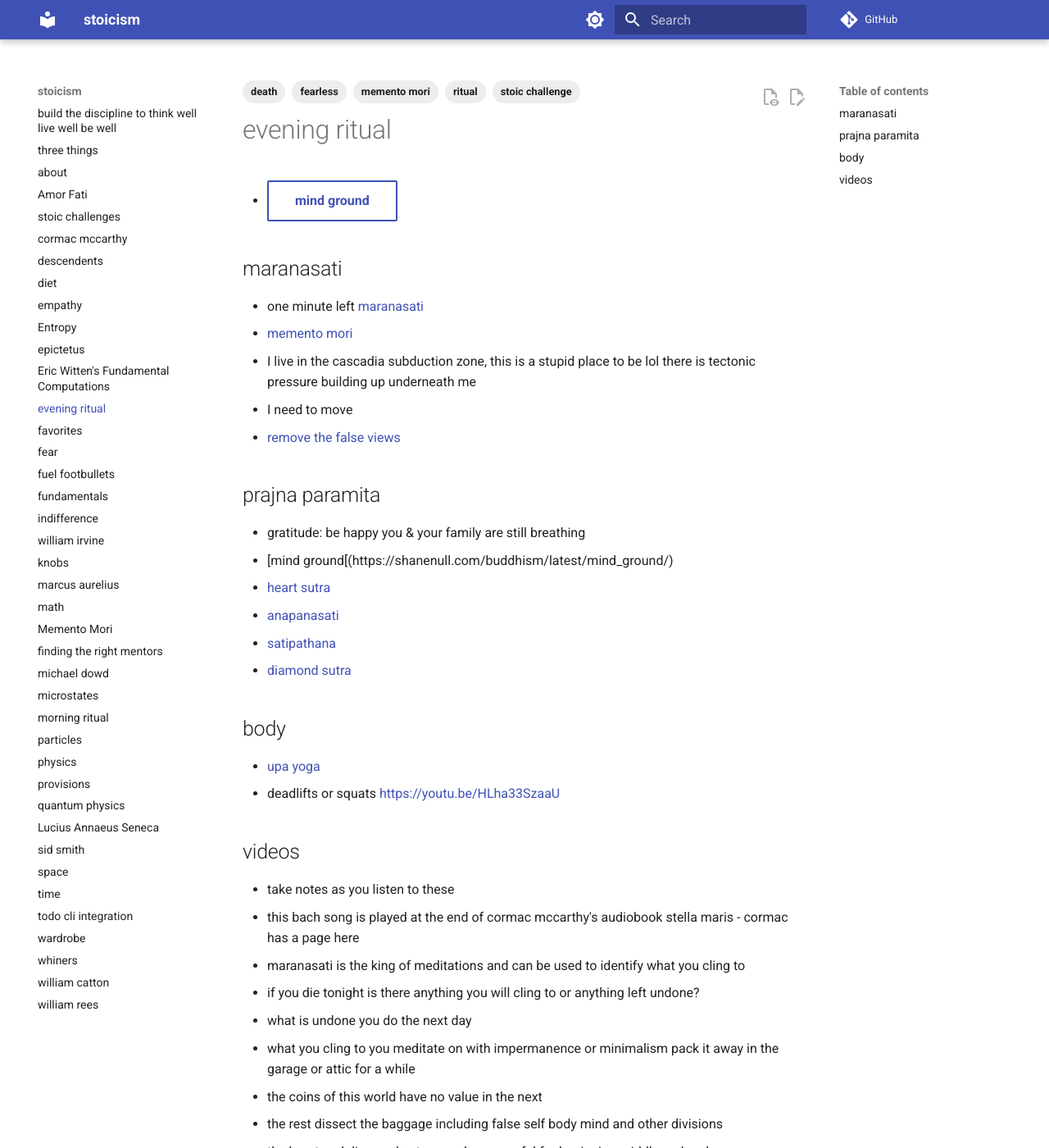
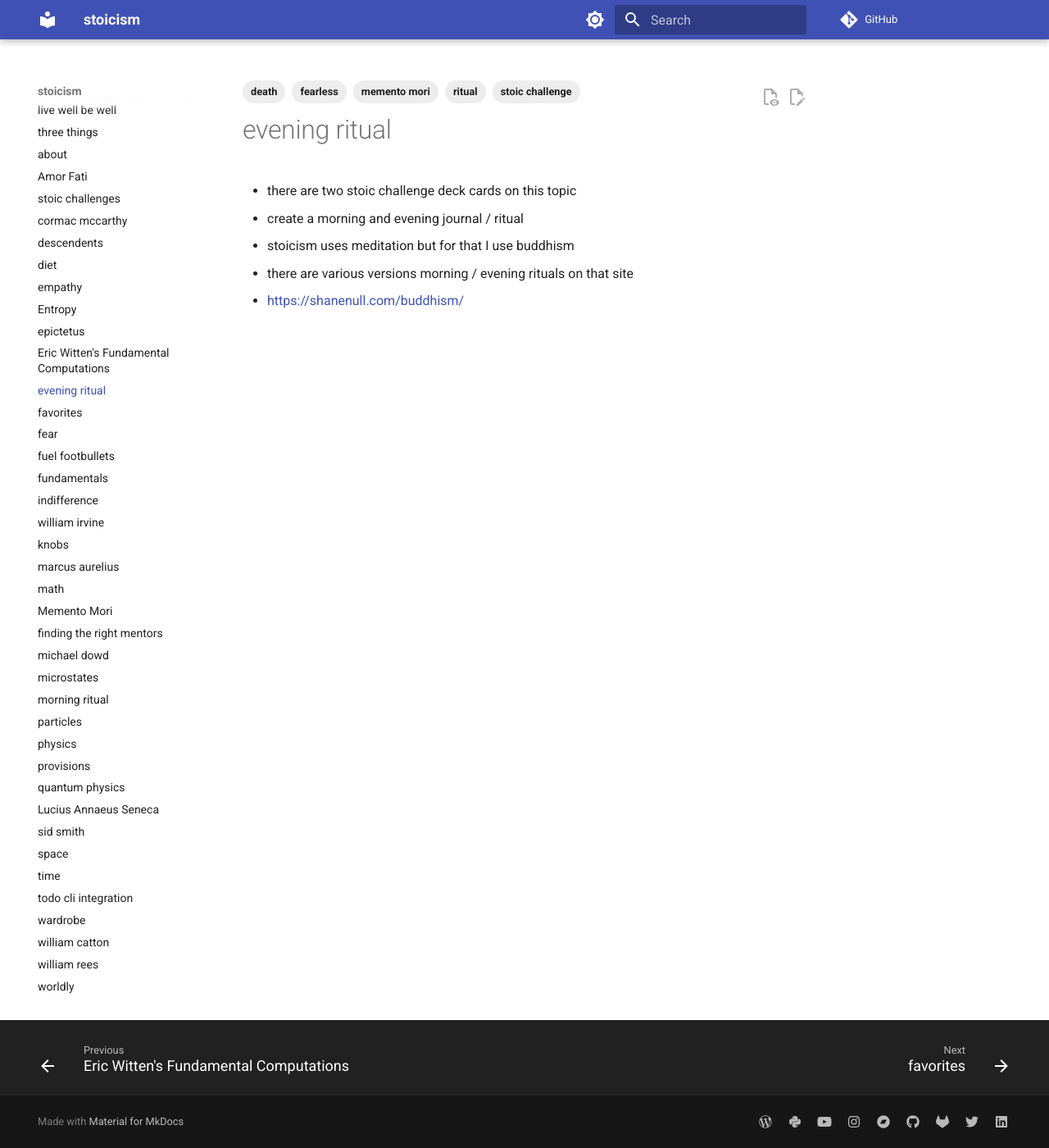
Before and after one commit to shane0/stoicism, an MkDocs documentation site: the page built from docs/evening_ritual.md, in a window 1280 px wide and 1400 px high. Shown: the whole window at 82% size. Built offline with MkDocs 1.6.1 and Material for MkDocs 9.7.7, drawn with Linux system fonts in a browser that asks for light colours; comment, search, counter and statistics services are not loaded; the version menu is left out; some of the changed text lies outside the part shown.

Commit message:
docs(docs): minor updates

```diff
--- a/docs/evening_ritual.md
+++ b/docs/evening_ritual.md
@@ -8,55 +8,8 @@ tags:
 ---
 # evening ritual
 
-- [mind ground](https://shanenull.com/buddhism/latest/mind_ground/){ .md-button }
-
-## maranasati
-
-- one minute left [maranasati](https://shanenull.com/buddhism/2023/maranasati/)
-- [memento mori](memento_mori.md)
-- I live in the cascadia subduction zone, this is a stupid place to be lol there is tectonic pressure building up underneath me
-- I need to move
-- [remove the false views](https://shanenull.com/buddhism/2024/samudaya/#false-views)
-
-## prajna paramita
-
-- gratitude: be happy you & your family are still breathing
-- [mind ground[(https://shanenull.com/buddhism/latest/mind_ground/)
-- [heart sutra](https://shanenull.com/buddhism/2024/heart_sutra/)
-- [anapanasati](https://shanenull.com/buddhism/2023/anapanasati/)
-- [satipathana](https://shane0.pythonanywhere.com/meditation/meditation/10)
-- [diamond sutra](https://shanenull.com/buddhism/2024/diamond_sutra/)
-
-## body
-
-- [upa yoga](https://youtu.be/Jf5qUhz-FVk)
-- deadlifts or squats <https://youtu.be/HLha33SzaaU>
-
-## videos
-
-- take notes as you listen to these
-- this bach song is played at the end of cormac mccarthy's audiobook stella maris - cormac has a page here
-- maranasati is the king of meditations and can be used to identify what you cling to
-- if you die tonight is there anything you will cling to or anything left undone?
-- what is undone you do the next day
-- what you cling to you meditate on with impermanence or minimalism pack it away in the garage or attic for a while
-- the coins of this world have no value in the next
-- the rest dissect the baggage including false self body mind and other divisions
-- the heart and diamond sutra are always useful for beginning middle and end
-- these sutras include letting go of all baggage and delusion
-- there is no wisdom and no attainment
-- there is nothing to be achieved by way of prajna paramita
-
-<iframe width="1159" height="652" src="https://www.youtube.com/embed/XVC9bRDniOk" title="Partita No. 2 in D Minor Bwv 1004: Ciaccona" frameborder="0" allow="accelerometer; autoplay; clipboard-write; encrypted-media; gyroscope; picture-in-picture; web-share" referrerpolicy="strict-origin-when-cross-origin" allowfullscreen></iframe>
-
-<iframe width="1159" height="652" src="https://www.youtube.com/embed/5SBrCdRTX8o" title="Maranasati: Buddhist Reflections on Death" frameborder="0" allow="accelerometer; autoplay; clipboard-write; encrypted-media; gyroscope; picture-in-picture; web-share" referrerpolicy="strict-origin-when-cross-origin" allowfullscreen></iframe>
-
-<iframe width="1043" height="652" src="https://www.youtube.com/embed/aaNq1DenFh8" title="0303n4b1 The Five Recollections \ \ Thanissaro Bhikkhu \ \ Dhamma Talks" frameborder="0" allow="accelerometer; autoplay; clipboard-write; encrypted-media; gyroscope; picture-in-picture; web-share" referrerpolicy="strict-origin-when-cross-origin" allowfullscreen></iframe>
-
-<iframe width="1043" height="652" src="https://www.youtube.com/embed/TuOgsn60oYw" title="0205n1b2 The Five Aggregates \ \ Thanissaro Bhikkhu \ \ Dhamma Talks" frameborder="0" allow="accelerometer; autoplay; clipboard-write; encrypted-media; gyroscope; picture-in-picture; web-share" referrerpolicy="strict-origin-when-cross-origin" allowfullscreen></iframe>
-
-<iframe width="1157" height="652" src="https://www.youtube.com/embed/_p1_RZpCQos?list=PLGY2UhH7nNtJKrAFJWKphAd9chqw8Jfew" title="𝐓𝐡𝐞 𝐇𝐞𝐚𝐫𝐭 𝐒𝐮𝐭𝐫𝐚 ~  Prajñāpāramitā  ~ The Perfection of Wisdom" frameborder="0" allow="accelerometer; autoplay; clipboard-write; encrypted-media; gyroscope; picture-in-picture; web-share" referrerpolicy="strict-origin-when-cross-origin" allowfullscreen></iframe>
-
-<iframe width="799" height="652" src="https://www.youtube.com/embed/HK9u7Jz-vNA" title="The Diamond Sutra - spoken in English" frameborder="0" allow="accelerometer; autoplay; clipboard-write; encrypted-media; gyroscope; picture-in-picture; web-share" referrerpolicy="strict-origin-when-cross-origin" allowfullscreen></iframe>
-
-<iframe width="1043" height="652" src="https://www.youtube.com/embed/aDuLn-Kj93c" title="05 Guided Breath Meditation (quick version) \ \ Thanissaro Bhikkhu \ \ Dhamma Talks" frameborder="0" allow="accelerometer; autoplay; clipboard-write; encrypted-media; gyroscope; picture-in-picture; web-share" referrerpolicy="strict-origin-when-cross-origin" allowfullscreen></iframe>
+- there are two stoic challenge deck cards on this topic
+- create a morning and evening journal / ritual
+- stoicism uses meditation but for that I use buddhism
+- there are various versions morning / evening rituals on that site
+- <https://shanenull.com/buddhism/>
```
Also changed, not shown: docs/index.md (+16 -9 lines), docs/sid.md (+12 -8 lines), docs/whiners.md (deleted, +0 -78 lines), docs/worldly.md (added, +15 -0 lines).
